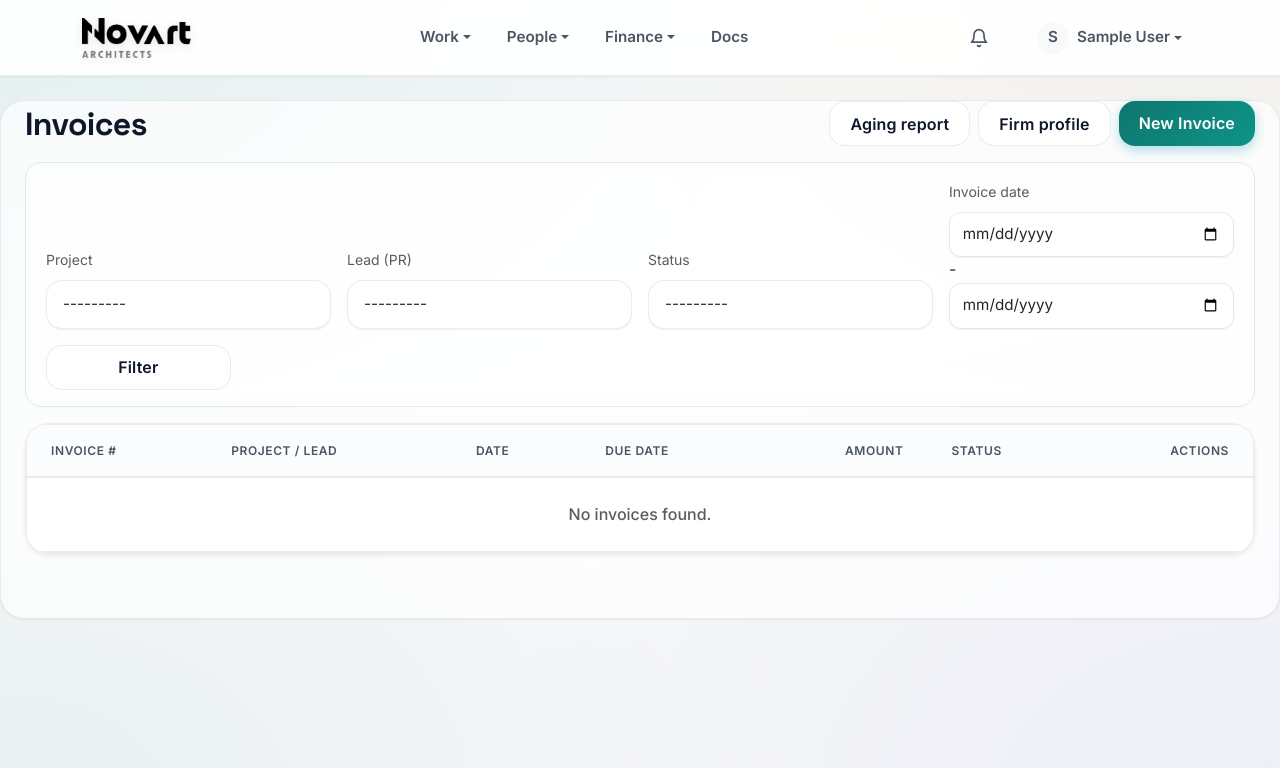
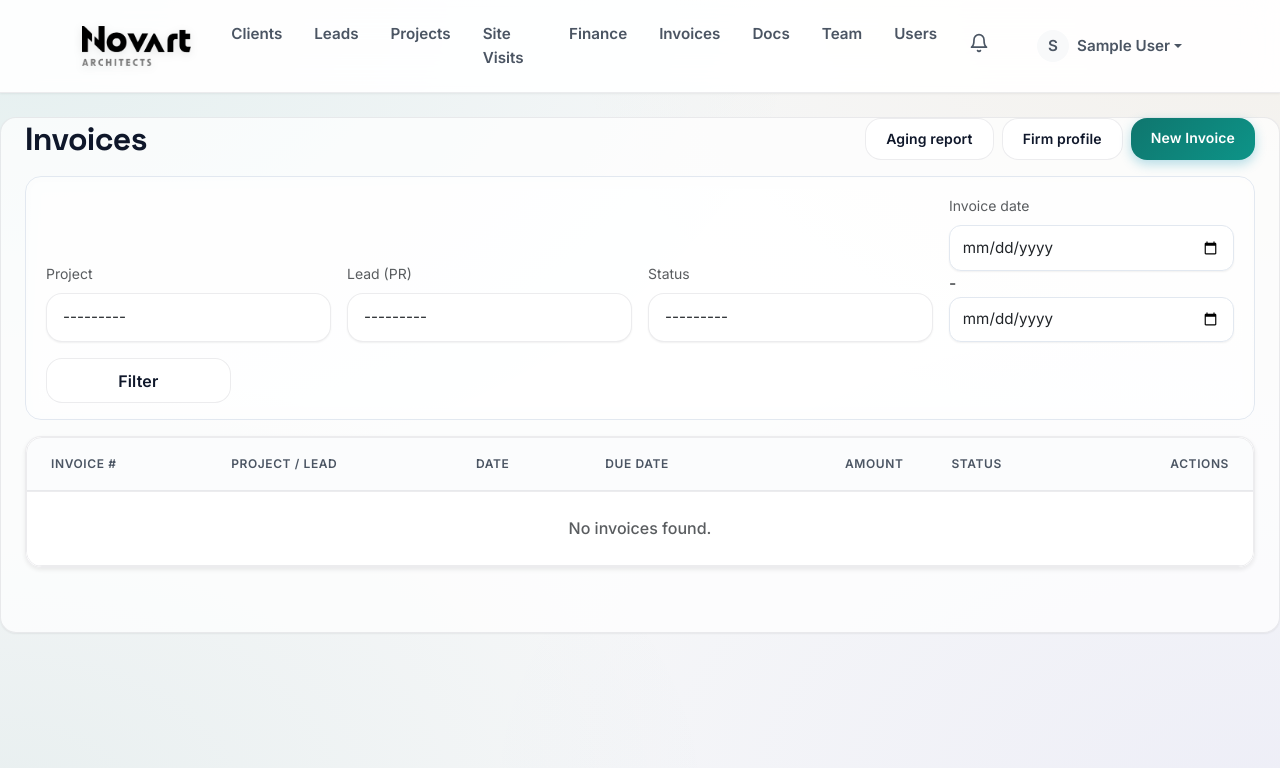
Before and after one commit to itzpraveen/novart, a Django app: page /invoices/ in a window 1280 px wide. Shown: the top 768 px of the page. Run offline with Django 5.2, Linux system fonts and the light colour scheme; the visitor is signed in with stand-in values (Sample User, id 1); data that the repository does not hold is empty.

Commit message:
Reduce chrome weight and revert nav layout

```diff
--- a/static/css/style.css
+++ b/static/css/style.css
@@ -141,7 +141,7 @@ a:hover {
 .card {
     background: var(--bg-surface);
     border: 1px solid var(--border-color);
-    border-radius: var(--radius-xl);
+    border-radius: var(--radius-lg);
     box-shadow: var(--shadow-sm);
     transition: var(--transition-normal);
     overflow: hidden;
@@ -268,7 +268,7 @@ table td {
 .page-shell {
     background: var(--bg-glass);
     border: 1px solid var(--border-color);
-    border-radius: var(--radius-xl);
+    border-radius: var(--radius-lg);
     padding: 1.5rem;
     box-shadow: var(--shadow-sm);
     max-width: 1280px;
--- a/templates/base.html
+++ b/templates/base.html
@@ -29,35 +29,20 @@
             </button>
             <div class="collapse navbar-collapse" id="navbarNav">
                 {% if request.user.is_authenticated %}
-                <ul class="navbar-nav ms-auto mb-2 mb-lg-0 align-items-lg-center gap-1">
-                    <li class="nav-item dropdown">
-                        <a class="nav-link dropdown-toggle" href="#" data-bs-toggle="dropdown">Work</a>
-                        <ul class="dropdown-menu shadow-sm border-0">
-                            <li><a class="dropdown-item" href="{% url 'lead_list' %}">Leads</a></li>
-                            <li><a class="dropdown-item" href="{% url 'project_list' %}">Projects</a></li>
-                            <li><a class="dropdown-item" href="{% url 'site_visit_list' %}">Site Visits</a></li>
-                        </ul>
-                    </li>
-                    <li class="nav-item dropdown">
-                        <a class="nav-link dropdown-toggle" href="#" data-bs-toggle="dropdown">People</a>
-                        <ul class="dropdown-menu shadow-sm border-0">
-                            <li><a class="dropdown-item" href="{% url 'client_list' %}">Clients</a></li>
-                            <li><a class="dropdown-item" href="{% url 'team_list' %}">Team</a></li>
-                            {% if request.user.role == 'admin' or request.user.is_superuser %}
-                            <li><a class="dropdown-item" href="{% url 'user_admin_list' %}">Users</a></li>
-                            {% endif %}
-                        </ul>
-                    </li>
-                    <li class="nav-item dropdown">
-                        <a class="nav-link dropdown-toggle" href="#" data-bs-toggle="dropdown">Finance</a>
-                        <ul class="dropdown-menu shadow-sm border-0">
-                            <li><a class="dropdown-item" href="{% url 'finance_dashboard' %}">Finance Dashboard</a></li>
-                            <li><a class="dropdown-item" href="{% url 'invoice_list' %}">Invoices</a></li>
-                        </ul>
-                    </li>
+                <ul class="navbar-nav ms-auto mb-2 mb-lg-0">
+                    <li class="nav-item"><a class="nav-link" href="{% url 'client_list' %}">Clients</a></li>
+                    <li class="nav-item"><a class="nav-link" href="{% url 'lead_list' %}">Leads</a></li>
+                    <li class="nav-item"><a class="nav-link" href="{% url 'project_list' %}">Projects</a></li>
+                    <li class="nav-item"><a class="nav-link" href="{% url 'site_visit_list' %}">Site Visits</a></li>
+                    <li class="nav-item"><a class="nav-link" href="{% url 'finance_dashboard' %}">Finance</a></li>
+                    <li class="nav-item"><a class="nav-link" href="{% url 'invoice_list' %}">Invoices</a></li>
                     <li class="nav-item"><a class="nav-link" href="{% url 'document_list' %}">Docs</a></li>
+                    <li class="nav-item"><a class="nav-link" href="{% url 'team_list' %}">Team</a></li>
+                    {% if request.user.role == 'admin' or request.user.is_superuser %}
+                    <li class="nav-item"><a class="nav-link" href="{% url 'user_admin_list' %}">Users</a></li>
+                    {% endif %}
                 </ul>
-                <ul class="navbar-nav ms-auto align-items-lg-center">
+                <ul class="navbar-nav ms-auto">
                     <li class="nav-item me-3">
                         <a class="nav-link position-relative" href="{% url 'notification_list' %}">
                             <svg xmlns="http://www.w3.org/2000/svg" width="20" height="20" viewBox="0 0 24 24"
--- a/templates/portal/invoices.html
+++ b/templates/portal/invoices.html
@@ -4,11 +4,11 @@
 <div class="page-header">
     <h2 class="mb-0">Invoices</h2>
     <div class="actions">
-        <a class="btn btn-outline-secondary" href="{% url 'invoice_aging' %}">Aging report</a>
+        <a class="btn btn-outline-secondary btn-sm" href="{% url 'invoice_aging' %}">Aging report</a>
         {% if request.user.role == 'admin' or request.user.is_superuser %}
-        <a class="btn btn-outline-secondary" href="{% url 'firm_profile' %}">Firm profile</a>
+        <a class="btn btn-outline-secondary btn-sm" href="{% url 'firm_profile' %}">Firm profile</a>
         {% endif %}
-        <a class="btn btn-primary" href="{% url 'invoice_create' %}">New Invoice</a>
+        <a class="btn btn-primary btn-sm" href="{% url 'invoice_create' %}">New Invoice</a>
     </div>
 </div>
 <div class="card panel-subtle mb-3">
```
